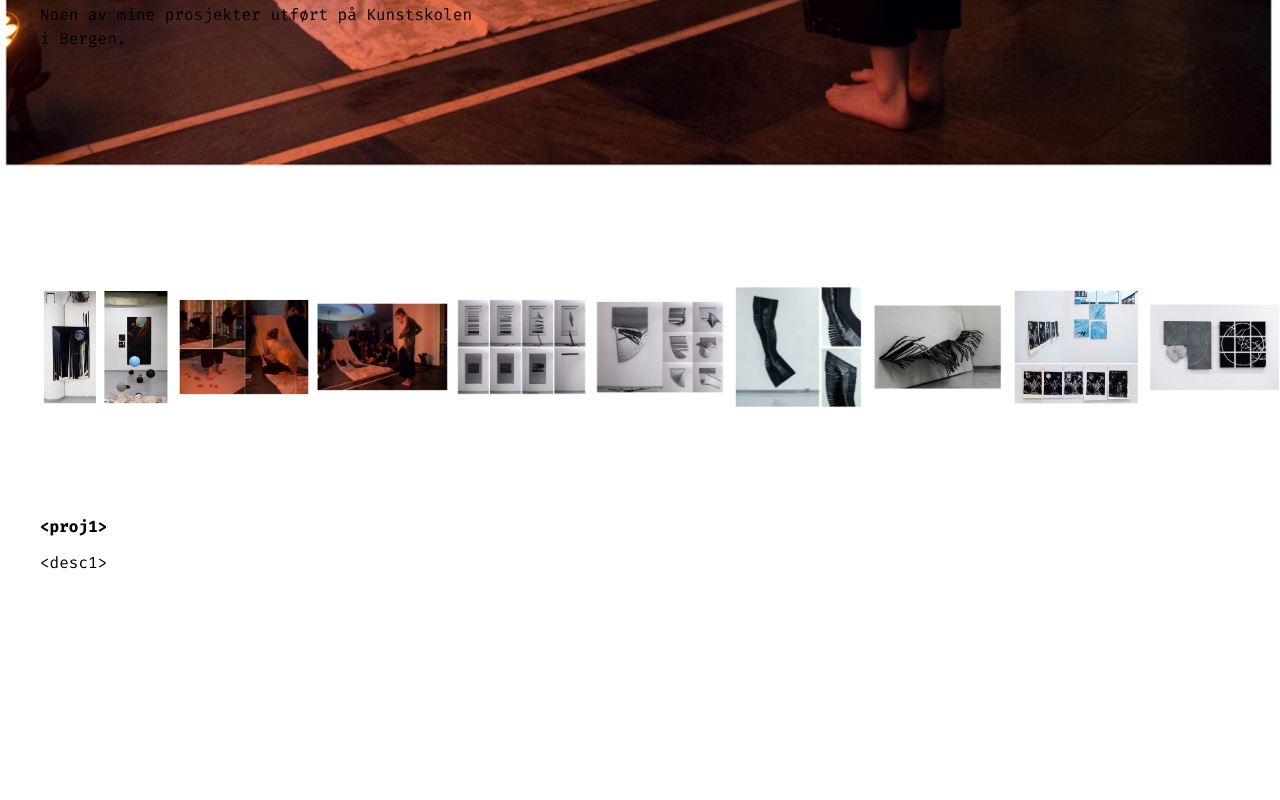
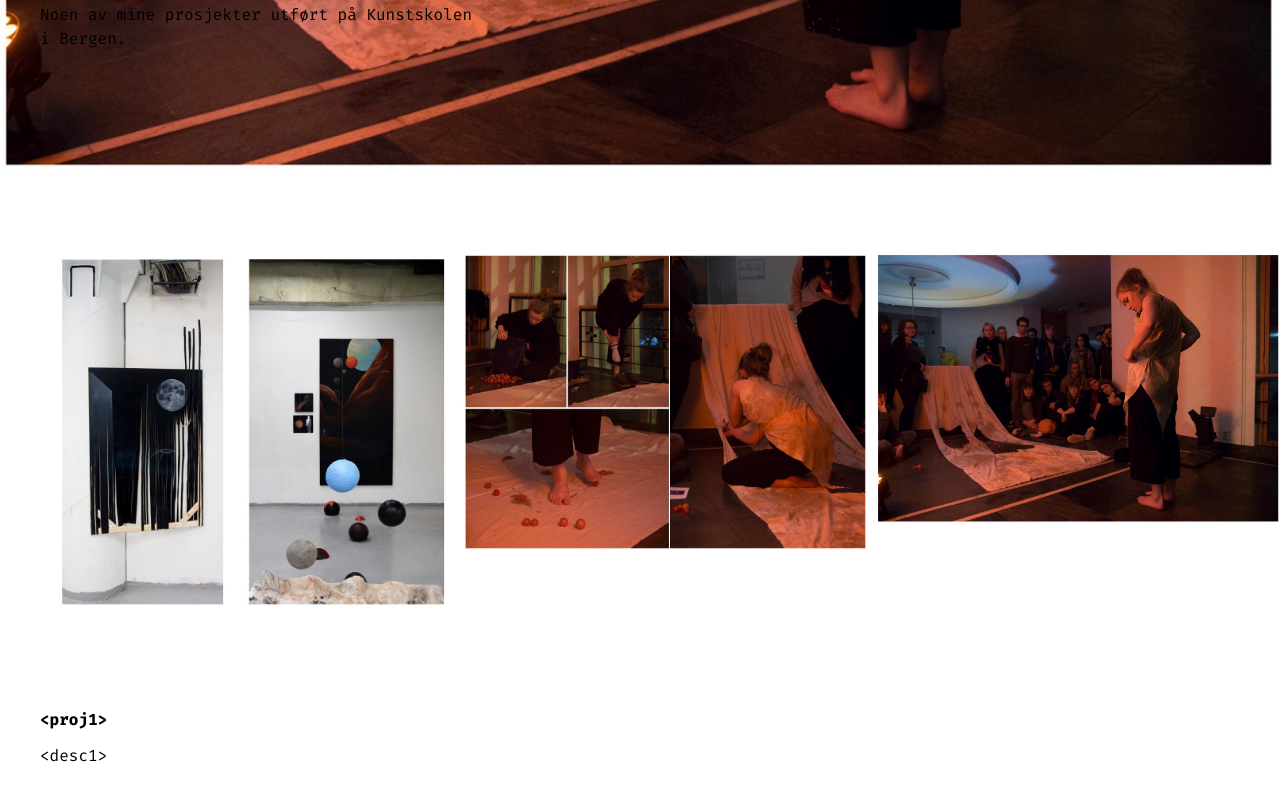
Before and after one commit to FridaHaars/personlig-nettside, a Next.js app: page /prosjekter/kib in a window 1280 px wide. Shown: the part 685-1485 px from the top of the page. Before the commit the page ends 1388 px from the top, so only its background shows below. Built offline with nearby package versions, Linux system fonts and the light colour scheme.

Commit message:
alter photostrip

```diff
--- a/components/Photostrip.css
+++ b/components/Photostrip.css
@@ -1,21 +1,23 @@
+/* Photostrip.css */
 .container {
     display: flex;
     scroll-snap-type: x mandatory;
     justify-content: start;
     gap: 8px;
     overflow-x: auto;
+    padding: 10px;
 }
 
 .imageWrapper {
     position: relative;
+    flex: 0 0 auto;
     width: 405px;
-    height: 208px;
+    height: auto;
     scroll-snap-align: center;
 }
 
 .photostrip-image {
-    object-fit: contain; /* Use 'contain' instead of 'cover' to avoid cropping */
     width: 100%;
-    height: 100%;
-    position: absolute; /* Required for layout="fill" */
-  }
+    height: auto;
+    object-fit: contain;
+}
--- a/components/Photostrip.jsx
+++ b/components/Photostrip.jsx
@@ -1,9 +1,6 @@
 import Image from "next/image";
 import './Photostrip.css';
 
-/**
- * This component renders a list of images that are horizontally scrollable.
- */
 export function Photostrip({ images }) {
   return (
     <div className="container">
@@ -12,7 +9,9 @@ export function Photostrip({ images }) {
           <Image
             alt="photostrip"
             src={image}
-            layout="fill"
+            layout="responsive"
+            width={405}
+            height={208}
             className="photostrip-image"
           />
         </div>
```
